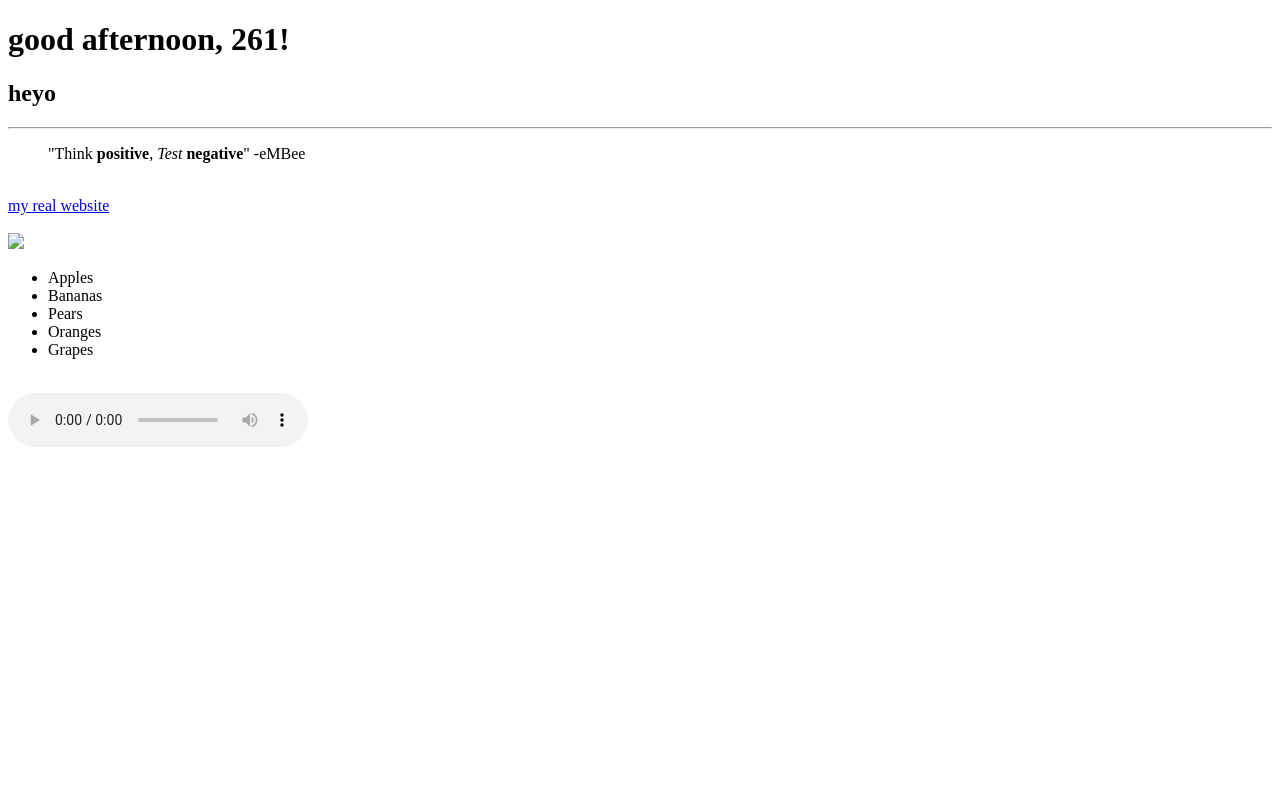
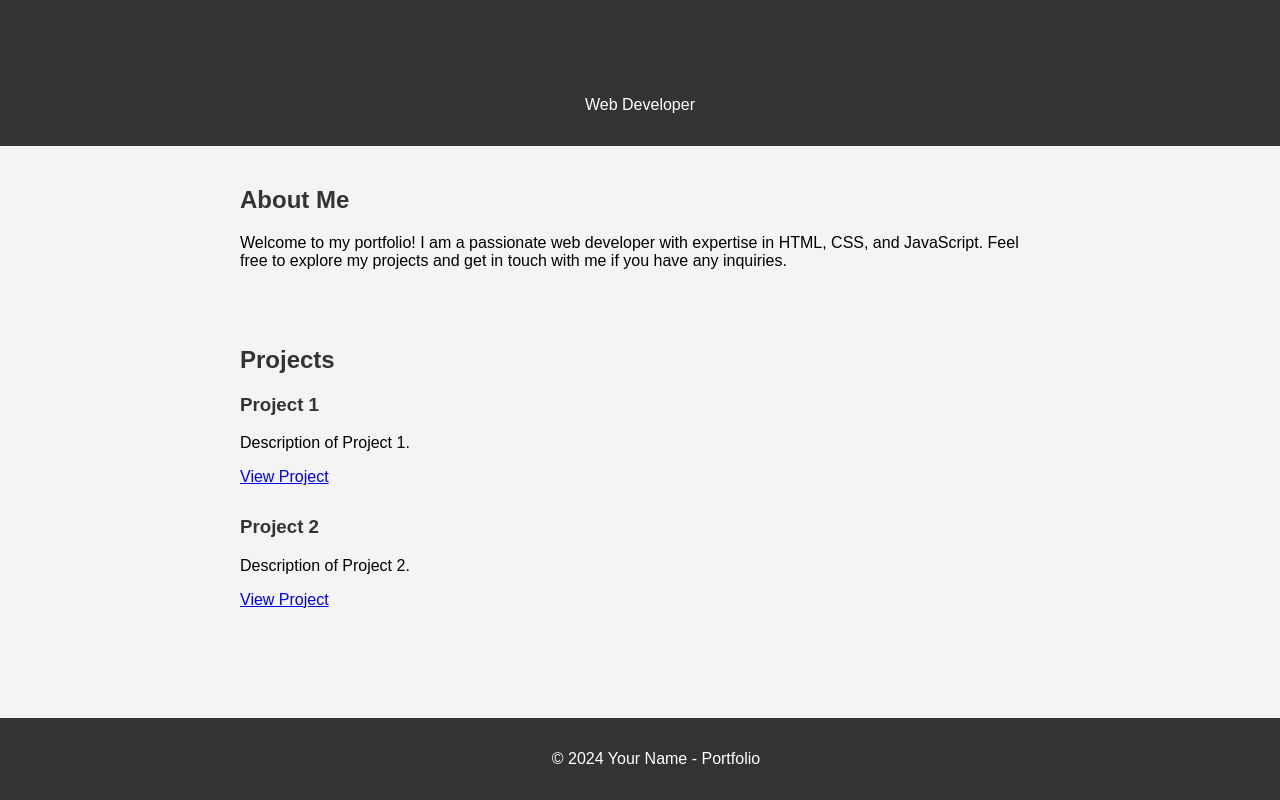
Before and after one commit to deepthag/deepthag.github.io, a plain HTML site: page index.html in a window 1280 px wide. Drawn offline with Linux system fonts and the light colour scheme.

Commit message:
new template

```diff
--- a/index.html
+++ b/index.html
@@ -1,42 +1,86 @@
-<!doctype html>
+<!DOCTYPE html>
 <html lang="en">
-<header>
-<meta charset="UTF-8">
-<title>demo!</title>
-<link href="styles.css" rel="stylesheet">
-</header>
+<head>
+    <meta charset="UTF-8">
+    <meta name="viewport" content="width=device-width, initial-scale=1.0">
+    <title>Your Name - Portfolio</title>
+    <style>
+        body {
+            font-family: 'Arial', sans-serif;
+            margin: 0;
+            padding: 0;
+            background-color: #f4f4f4;
+        }
+
+        header {
+            background-color: #333;
+            color: #fff;
+            padding: 1em;
+            text-align: center;
+        }
+
+        section {
+            max-width: 800px;
+            margin: 0 auto;
+            padding: 20px;
+        }
+
+        h1, h2, h3 {
+            color: #333;
+        }
+
+        .project {
+            margin-bottom: 30px;
+        }
+
+        footer {
+            text-align: center;
+            padding: 1em;
+            background-color: #333;
+            color: #fff;
+            position: fixed;
+            bottom: 0;
+            width: 100%;
+        }
+    </style>
+</head>
 <body>
-<h1>
-good afternoon, 261!
-</h1>
-<p>
-  <h2>heyo</h2>
-  <hr />
-  <div>
-  <blockquote>"Think <b>positive</b>, <i>Test</i> <b>negative</b>" -eMBee</blockquote>
-</div>
-  <br>
-  <div>
-  <a href="http://racheldevorah.studio"> my real website </a>
-  </div>
-    <br>
-  <div>
-  <img src="oprah.gif">
-</div>
-    <div>
-    <ul>
-<li>Apples</li>
-<li>Bananas</li>
-<li>Pears</li>
-<li>Oranges</li>
-<li>Grapes</li>
-</ul>
-</div>
-<br>
-<div>
-  <audio controls> <source src="mtec343.mp3" type="audio/mpeg">
-      </audio>
-</div>
-</p>
+
+    <header>
+        <h1>Your Name</h1>
+        <p>Web Developer</p>
+    </header>
+
+    <section>
+        <h2>About Me</h2>
+        <p>
+            Welcome to my portfolio! I am a passionate web developer with expertise in HTML, CSS, and JavaScript.
+            Feel free to explore my projects and get in touch with me if you have any inquiries.
+        </p>
+    </section>
+
+    <section>
+        <h2>Projects</h2>
+
+        <div class="project">
+            <h3>Project 1</h3>
+            <p>Description of Project 1.</p>
+            <a href="#">View Project</a>
+        </div>
+
+        <div class="project">
+            <h3>Project 2</h3>
+            <p>Description of Project 2.</p>
+            <a href="#">View Project</a>
+        </div>
+
+        <!-- Add more projects as needed -->
+
+    </section>
+
+    <footer>
+        <p>&copy; 2024 Your Name - Portfolio</p>
+    </footer>
+
 </body>
 </html>
```
